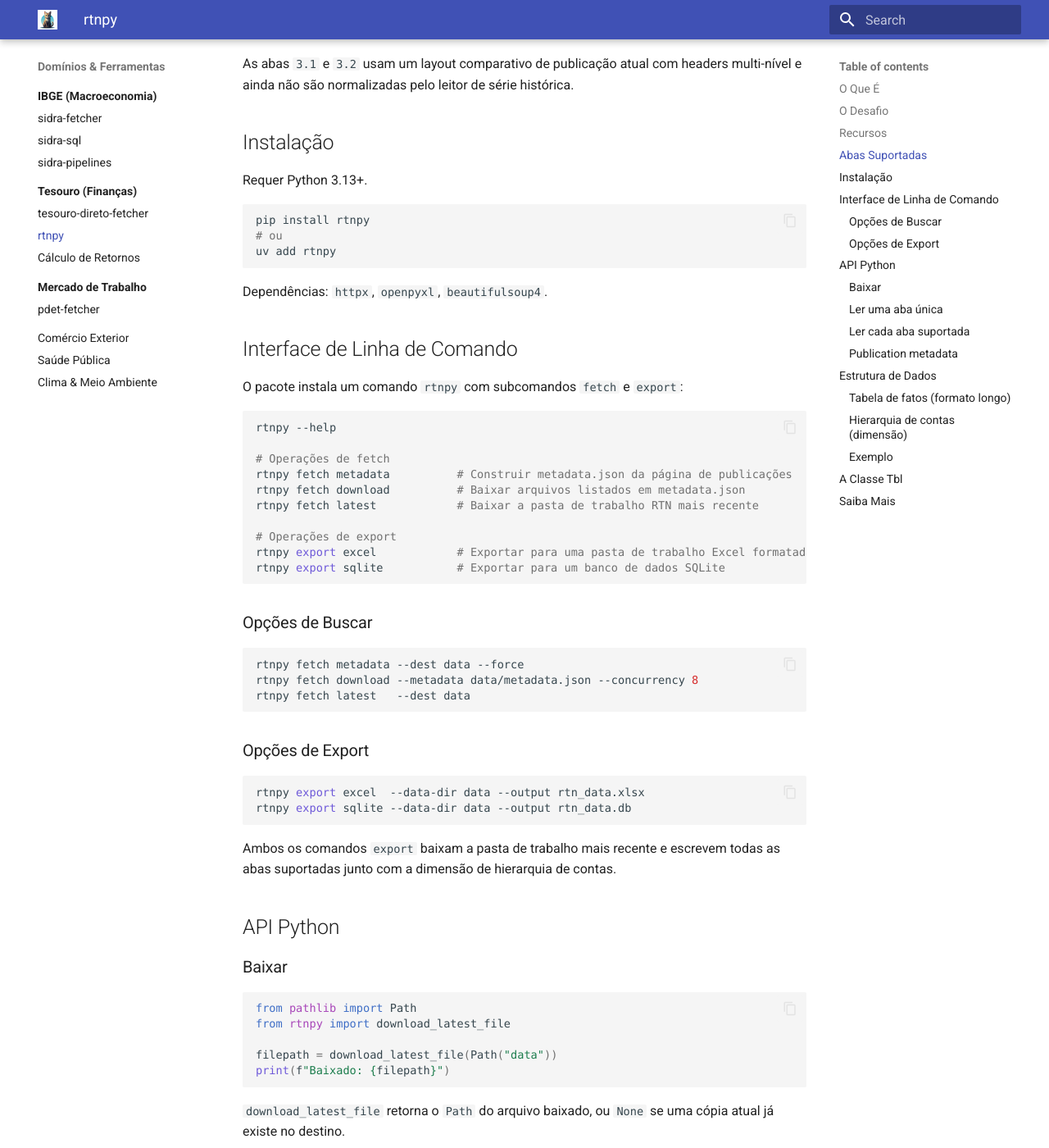
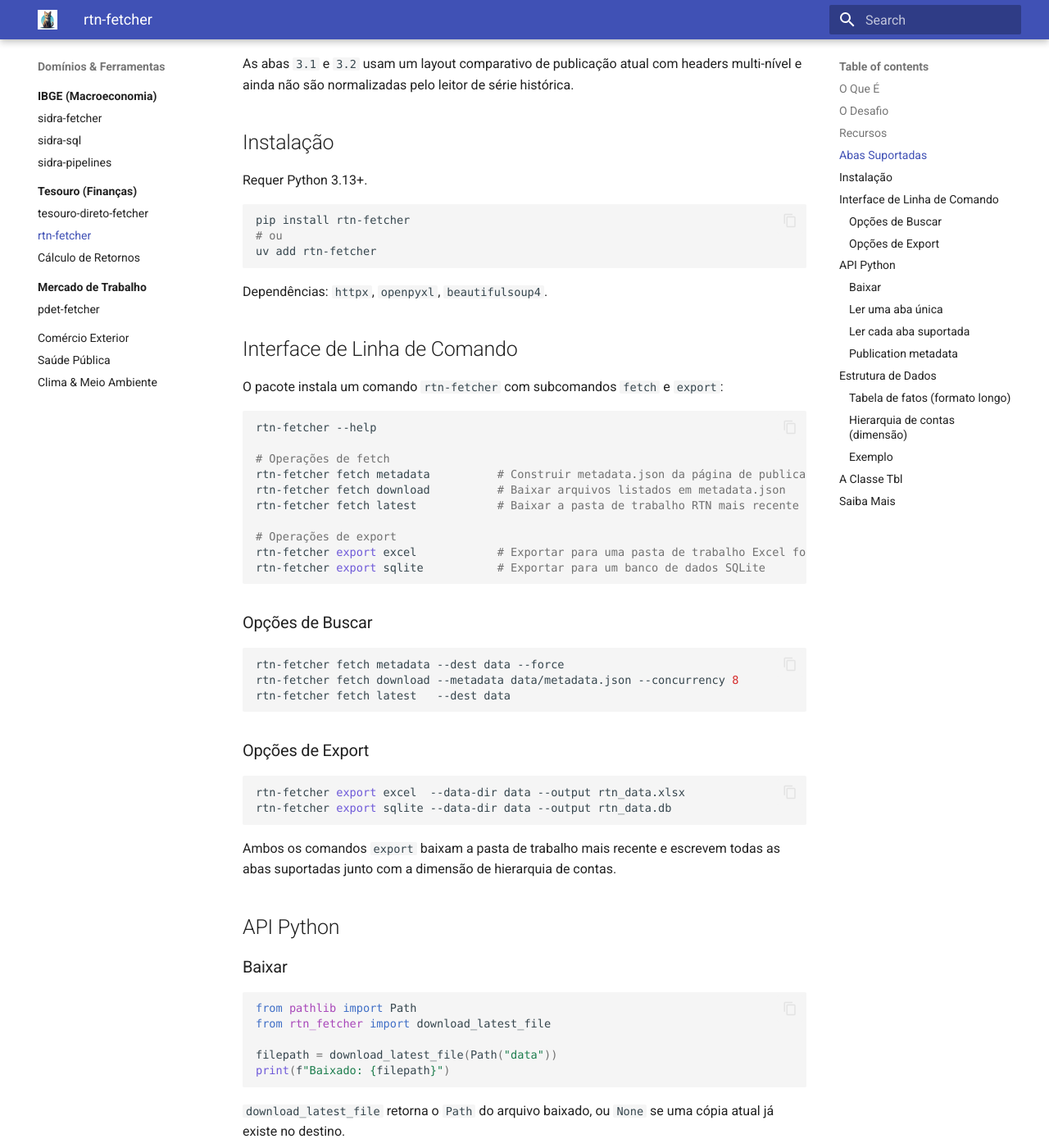
Before and after one commit to Quantilica/docs, an MkDocs documentation site: the page built from docs/tesouro/rtn-fetcher.md, in a window 1280 px wide and 1400 px high, scrolled down 1772 px. Shown: the whole window at 82% size. Built offline with MkDocs 1.6.1 and Material for MkDocs 9.7.7, drawn with Linux system fonts in a browser that asks for light colours; some web fonts are replaced; some of the changed text lies outside the part shown.

Commit message:
docs: rename rtnpy → rtn-fetcher throughout
Reflects the package branding update. The doc page is renamed
(rtnpy.md → rtn-fetcher.md), Python imports and CLI examples updated,
and all cross-references updated.

Co-Authored-By: Claude Sonnet 4.6 <noreply@anthropic.com>

````diff
--- a/docs/tesouro/rtnpy.md
+++ b/docs/tesouro/rtn-fetcher.md
@@ -1,10 +1,10 @@
-# rtnpy — Resultado do Tesouro Nacional (RTN) Brasileiro
+# rtn-fetcher — Resultado do Tesouro Nacional (RTN) Brasileiro
 
-**rtnpy** é um pacote Python que baixa, extrai e normaliza o *Resultado do Tesouro Nacional* (RTN) — relatório mensal de resultados fiscais federais do Brasil. Transforma as pastas de trabalho Excel com múltiplas abas do Tesouro em tabelas de formato longo limpo com expansão hierárquica de contas, prontas para análise ou carregamento em warehouse.
+**rtn-fetcher** é um pacote Python que baixa, extrai e normaliza o *Resultado do Tesouro Nacional* (RTN) — relatório mensal de resultados fiscais federais do Brasil. Transforma as pastas de trabalho Excel com múltiplas abas do Tesouro em tabelas de formato longo limpo com expansão hierárquica de contas, prontas para análise ou carregamento em warehouse.
 
 ## O Que É
 
-O *Resultado do Tesouro Nacional* contém dados fiscais consolidados do Governo Federal Brasileiro: receitas, despesas e resultado primário, em valores correntes e constantes, mensais, trimestrais e anuais, também como percentuais do PIB. O Tesouro publica isso como uma extensa pasta de trabalho Excel com 24+ abas, cada uma com seu próprio layout de header e hierarquia de contas. `rtnpy` automatiza o pipeline de fetch-and-normalize para você ir da URL oficial a uma tabela de formato longo arrumada em poucas linhas de Python — ou um comando CLI.
+O *Resultado do Tesouro Nacional* contém dados fiscais consolidados do Governo Federal Brasileiro: receitas, despesas e resultado primário, em valores correntes e constantes, mensais, trimestrais e anuais, também como percentuais do PIB. O Tesouro publica isso como uma extensa pasta de trabalho Excel com 24+ abas, cada uma com seu próprio layout de header e hierarquia de contas. `rtn-fetcher` automatiza o pipeline de fetch-and-normalize para você ir da URL oficial a uma tabela de formato longo arrumada em poucas linhas de Python — ou um comando CLI.
 
 **Source:** [Tesouro Nacional — RTN](https://www.gov.br/tesouronacional/pt-br/estatisticas-fiscais-e-planejamento/resultado-do-tesouro-nacional-rtn)
 
@@ -42,43 +42,43 @@ As abas `3.1` e `3.2` usam um layout comparativo de publicação atual com heade
 Requer Python 3.13+.
 
 ```bash
-pip install rtnpy
+pip install rtn-fetcher
 # ou
-uv add rtnpy
+uv add rtn-fetcher
 ```
 
 Dependências: `httpx`, `openpyxl`, `beautifulsoup4`.
 
 ## Interface de Linha de Comando
 
-O pacote instala um comando `rtnpy` com subcomandos `fetch` e `export`:
+O pacote instala um comando `rtn-fetcher` com subcomandos `fetch` e `export`:
 
 ```bash
-rtnpy --help
+rtn-fetcher --help
 
 # Operações de fetch
-rtnpy fetch metadata          # Construir metadata.json da página de publicações
-rtnpy fetch download          # Baixar arquivos listados em metadata.json
-rtnpy fetch latest            # Baixar a pasta de trabalho RTN mais recente
+rtn-fetcher fetch metadata          # Construir metadata.json da página de publicações
+rtn-fetcher fetch download          # Baixar arquivos listados em metadata.json
+rtn-fetcher fetch latest            # Baixar a pasta de trabalho RTN mais recente
 
 # Operações de export
-rtnpy export excel            # Exportar para uma pasta de trabalho Excel formatada
-rtnpy export sqlite           # Exportar para um banco de dados SQLite
+rtn-fetcher export excel            # Exportar para uma pasta de trabalho Excel formatada
+rtn-fetcher export sqlite           # Exportar para um banco de dados SQLite
 ```
 
 ### Opções de Buscar
 
 ```bash
-rtnpy fetch metadata --dest data --force
-rtnpy fetch download --metadata data/metadata.json --concurrency 8
-rtnpy fetch latest   --dest data
+rtn-fetcher fetch metadata --dest data --force
+rtn-fetcher fetch download --metadata data/metadata.json --concurrency 8
+rtn-fetcher fetch latest   --dest data
 ```
 
 ### Opções de Export
 
 ```bash
-rtnpy export excel  --data-dir data --output rtn_data.xlsx
-rtnpy export sqlite --data-dir data --output rtn_data.db
+rtn-fetcher export excel  --data-dir data --output rtn_data.xlsx
+rtn-fetcher export sqlite --data-dir data --output rtn_data.db
 ```
 
 Ambos os comandos `export` baixam a pasta de trabalho mais recente e escrevem todas as abas suportadas junto com a dimensão de hierarquia de contas.
@@ -89,7 +89,7 @@ Ambos os comandos `export` baixam a pasta de trabalho mais recente e escrevem to
 
 ```python
 from pathlib import Path
-from rtnpy import download_latest_file
+from rtn_fetcher import download_latest_file
 
 filepath = download_latest_file(Path("data"))
 print(f"Baixado: {filepath}")
@@ -101,7 +101,7 @@ print(f"Baixado: {filepath}")
 
 ```python
 from pathlib import Path
-from rtnpy import read_sheet, write_table_to_csv
+from rtn_fetcher import read_sheet, write_table_to_csv
 
 filepath = Path("data/rtn_202412301200.xlsx")
 data, accounts = read_sheet(filepath, "1.2")
@@ -118,7 +118,7 @@ write_table_to_csv(accounts, Path("output/rtn_1_2_accounts.csv"))
 ### Ler cada aba suportada
 
 ```python
-from rtnpy import read_all_sheets
+from rtn_fetcher import read_all_sheets
 
 results = read_all_sheets(filepath)
 
@@ -129,7 +129,7 @@ for sheet_name, (data, accounts) in results.items():
 ### Publication metadata
 
 ```python
-from rtnpy import fetch_publications_metadata
+from rtn_fetcher import fetch_publications_metadata
 
 publications = fetch_publications_metadata()
 print(publications[0])
@@ -173,10 +173,10 @@ account_code  account_name             account_level  P_1       P_2
 
 ## A Classe `Tbl`
 
-O `rtnpy` vem com a `Tbl`, uma pequena tabela orientada a colunas — os dados são armazenados como uma lista de colunas em vez de linhas. Não há dependência de Polars ou Pandas; a `Tbl` é a única estrutura de dados que você precisa aprender.
+O `rtn-fetcher` vem com a `Tbl`, uma pequena tabela orientada a colunas — os dados são armazenados como uma lista de colunas em vez de linhas. Não há dependência de Polars ou Pandas; a `Tbl` é a única estrutura de dados que você precisa aprender.
 
 ```python
-from rtnpy import Tbl
+from rtn_fetcher import Tbl
 
 t = Tbl([
     ["name", "Alice", "Bob"],
--- a/mkdocs.yml
+++ b/mkdocs.yml
@@ -40,7 +40,7 @@ nav:
       - Tesouro (Finanças):
           - tesouro/index.md
           - tesouro-direto-fetcher: tesouro/tesouro-direto-fetcher.md
-          - rtnpy: tesouro/rtnpy.md
+          - rtn-fetcher: tesouro/rtn-fetcher.md
           - Cálculo de Retornos: tesouro/calculo-retornos.md
       - Mercado de Trabalho:
           - trabalho/index.md
````
Also changed, not shown: docs/concepts/index.md (+1 -1 lines), docs/index.md (+1 -1 lines), docs/tesouro/index.md (+4 -4 lines).
